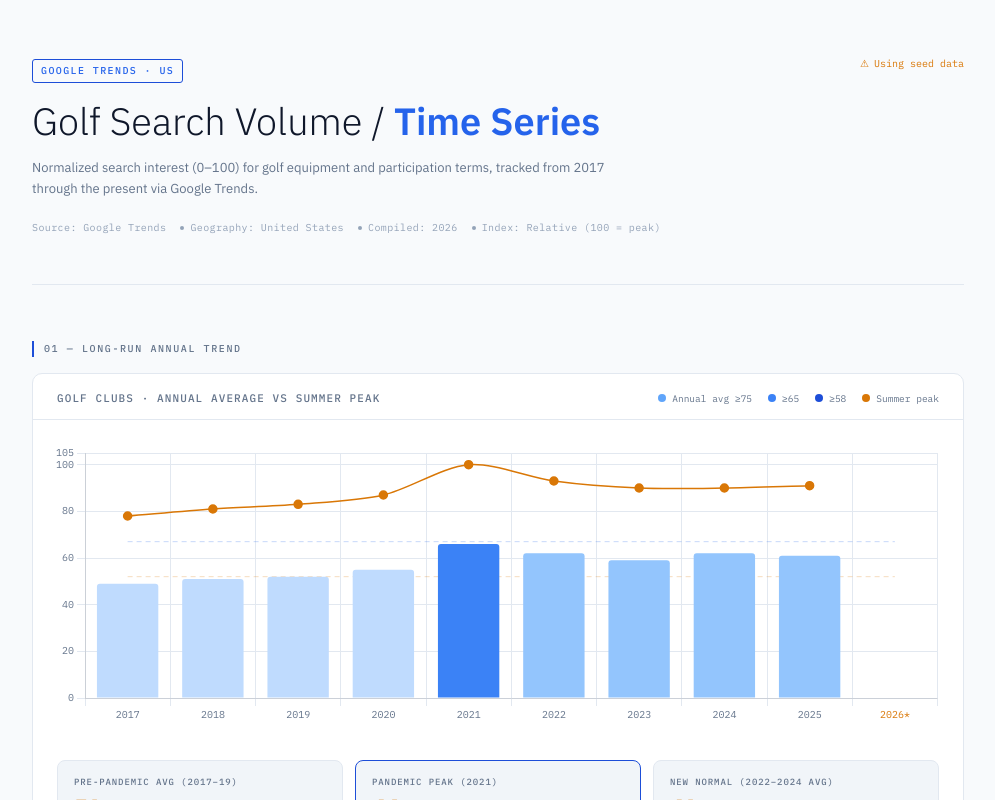
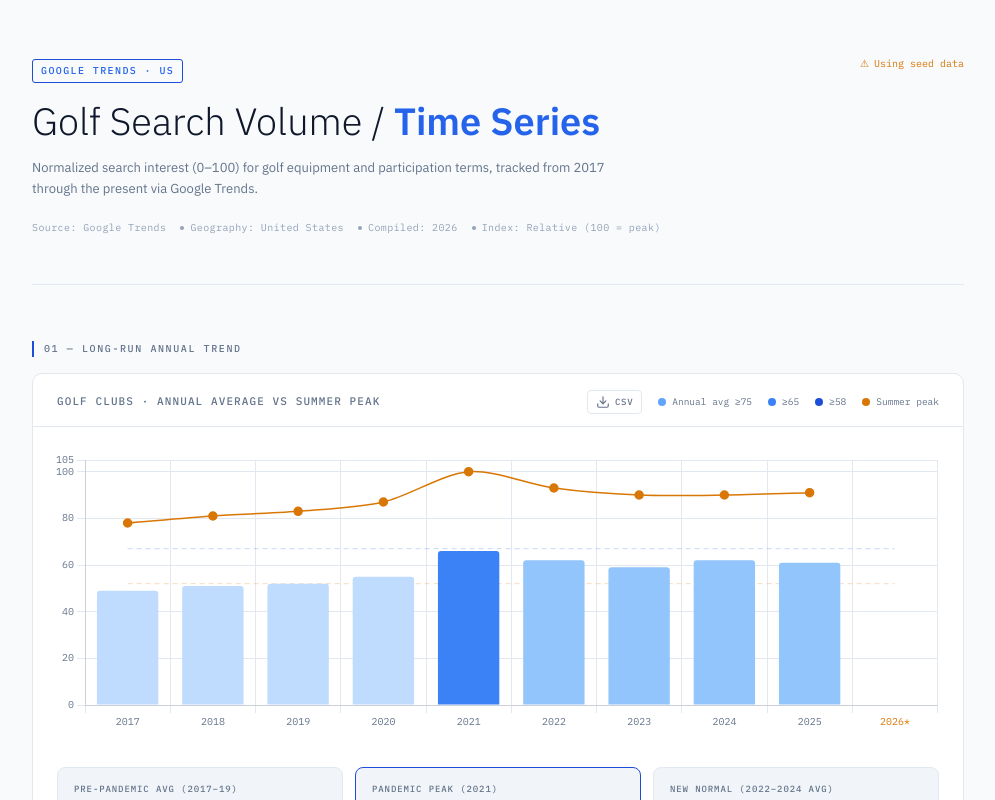
Before and after one commit to kiran-akkineni/golf-trends-dashboard, a Next.js app: page / in a window 1280 px wide. Shown: the top 800 px of the page, without its empty margins (142-1137 px from the left). Built offline with nearby package versions, Linux system fonts and the light colour scheme; no server answers.

Commit message:
Add CSV download to all charts + dynamic OEM insights

```diff
--- a/app/globals.css
+++ b/app/globals.css
@@ -215,6 +215,41 @@ body {
 .legend-line {
   width: 16px;
   height: 2px;
+  flex-shrink: 0;
+}
+
+.chart-header-right {
+  display: flex;
+  align-items: center;
+  gap: 16px;
+  flex-wrap: wrap;
+}
+
+.csv-download-btn {
+  display: flex;
+  align-items: center;
+  gap: 5px;
+  font-family: var(--mono);
+  font-size: 9px;
+  font-weight: 500;
+  text-transform: uppercase;
+  letter-spacing: 0.08em;
+  color: var(--muted);
+  background: transparent;
+  border: 1px solid var(--border);
+  border-radius: 4px;
+  padding: 4px 8px;
+  cursor: pointer;
+  transition: all 0.15s ease;
+}
+
+.csv-download-btn:hover {
+  color: var(--accent);
+  border-color: var(--accent2);
+  background: var(--s2);
+}
+
+.csv-download-btn svg {
   flex-shrink: 0;
 }
 
--- a/components/ChartCard.tsx
+++ b/components/ChartCard.tsx
@@ -1,11 +1,15 @@
 'use client';
-
-import { useState } from 'react';
 
 interface LegendItem {
   color: string;
   label: string;
   dashed?: boolean;
+}
+
+interface CsvData {
+  filename: string;
+  headers: string[];
+  rows: (string | number | null)[][];
 }
 
 interface ChartCardProps {
@@ -14,73 +18,73 @@ interface ChartCardProps {
   footnote?: string;
   children: React.ReactNode;
   below?: React.ReactNode;
-  onDownload?: () => void;
-  onLegendItemClick?: (index: number) => void;
+  csvData?: CsvData;
 }
 
-export default function ChartCard({
-  title, legend, footnote, children, below, onDownload, onLegendItemClick,
-}: ChartCardProps) {
-  const [hiddenIndices, setHiddenIndices] = useState<Set<number>>(new Set());
+function downloadCsv(data: CsvData) {
+  const csvContent = [
+    data.headers.join(','),
+    ...data.rows.map(row =>
+      row.map(cell => {
+        if (cell === null || cell === undefined) return '';
+        if (typeof cell === 'string' && (cell.includes(',') || cell.includes('"'))) {
+          return `"${cell.replace(/"/g, '""')}"`;
+        }
+        return cell;
+      }).join(',')
+    )
+  ].join('\n');
 
-  const handleLegendClick = (index: number) => {
-    setHiddenIndices((prev) => {
-      const next = new Set(prev);
-      if (next.has(index)) next.delete(index);
-      else next.add(index);
-      return next;
-    });
-    onLegendItemClick?.(index);
-  };
+  const blob = new Blob([csvContent], { type: 'text/csv;charset=utf-8;' });
+  const url = URL.createObjectURL(blob);
+  const link = document.createElement('a');
+  link.href = url;
+  link.download = `${data.filename}.csv`;
+  document.body.appendChild(link);
+  link.click();
+  document.body.removeChild(link);
+  URL.revokeObjectURL(url);
+}
 
+export default function ChartCard({ title, legend, footnote, children, below, csvData }: ChartCardProps) {
   return (
     <div className="chart-card">
       <div className="chart-header">
         <span className="chart-title">{title}</span>
         <div className="chart-header-right">
+          {csvData && (
+            <button
+              className="csv-download-btn"
+              onClick={() => downloadCsv(csvData)}
+              title="Download CSV"
+              aria-label="Download data as CSV"
+            >
+              <svg width="14" height="14" viewBox="0 0 24 24" fill="none" stroke="currentColor" strokeWidth="2" strokeLinecap="round" strokeLinejoin="round">
+                <path d="M21 15v4a2 2 0 0 1-2 2H5a2 2 0 0 1-2-2v-4" />
+                <polyline points="7 10 12 15 17 10" />
+                <line x1="12" y1="15" x2="12" y2="3" />
+              </svg>
+              <span>CSV</span>
+            </button>
+          )}
           {legend && legend.length > 0 && (
             <div className="chart-legend">
-              {legend.map((item, i) => {
-                const hidden = hiddenIndices.has(i);
-                return (
-                  <div
-                    key={item.label}
-                    className={`legend-item${onLegendItemClick ? ' legend-item--clickable' : ''}${hidden ? ' legend-item--hidden' : ''}`}
-                    onClick={onLegendItemClick ? () => handleLegendClick(i) : undefined}
-                  >
+              {legend.map((item) => (
+                <div key={item.label} className="legend-item">
                   {item.dashed ? (
                     <div
                       className="legend-line"
                       style={{
                         background: `repeating-linear-gradient(90deg, ${item.color} 0, ${item.color} 5px, transparent 5px, transparent 9px)`,
-                          opacity: hidden ? 0.2 : 1,
                       }}
                     />
                   ) : (
-                      <div
-                        className="legend-dot"
-                        style={{ background: item.color, opacity: hidden ? 0.2 : 1 }}
-                      />
+                    <div className="legend-dot" style={{ background: item.color }} />
                   )}
                   <span>{item.label}</span>
                 </div>
-                );
-              })}
+              ))}
             </div>
-          )}
-          {onDownload && (
-            <button
-              className="download-btn"
-              onClick={onDownload}
-              title="Download CSV"
-              aria-label="Download chart data as CSV"
-            >
-              <svg width="12" height="12" viewBox="0 0 12 12" fill="none" xmlns="http://www.w3.org/2000/svg">
-                <path d="M6 1v7M3.5 5.5L6 8l2.5-2.5" stroke="currentColor" strokeWidth="1.5" strokeLinecap="round" strokeLinejoin="round"/>
-                <path d="M1.5 10h9" stroke="currentColor" strokeWidth="1.5" strokeLinecap="round"/>
-              </svg>
-              CSV
-            </button>
           )}
         </div>
       </div>
--- a/components/Dashboard.tsx
+++ b/components/Dashboard.tsx
@@ -609,6 +609,102 @@ export default function Dashboard({ initialData }: DashboardProps) {
     return { ranked, leader, second, third, leaderGap };
   })();
 
+  // ── CSV Data for Downloads ──────────────────────────────────────────────────
+  const csvData = (() => {
+    const { monthly, quarterly, annual } = data.data;
+
+    // Chart 1: Annual
+    const annualYears = ['2017','2018','2019','2020','2021','2022','2023','2024','2025','2026'];
+    const chart1 = {
+      filename: 'golf-clubs-annual',
+      headers: ['Year', 'Annual Average', 'Summer Peak'],
+      rows: annualYears.map(y => [
+        y,
+        annual.golfClubs[y] ?? '',
+        annual.summerPeak[y] ?? ''
+      ])
+    };
+
+    // Chart 2: Quarterly
+    const qKeys = Object.keys(quarterly.golfClubs).sort();
+    const chart2 = {
+      filename: 'golf-quarterly',
+      headers: ['Quarter', 'Golf (broad)', 'Golf Clubs', 'Golf Equipment', 'Golf Simulator'],
+      rows: qKeys.map(q => [
+        q,
+        quarterly.golf[q] ?? '',
+        quarterly.golfClubs[q] ?? '',
+        quarterly.golfEquipment[q] ?? '',
+        quarterly.golfSimulator[q] ?? ''
+      ])
+    };
+
+    // Chart 3: Monthly Equipment (last 24)
+    const mKeys = Object.keys(monthly.golfClubs).sort().slice(-24);
+    const chart3 = {
+      filename: 'golf-equipment-monthly',
+      headers: ['Month', 'Golf Clubs', 'Golf Balls', 'Golf Bags'],
+      rows: mKeys.map(m => [
+        m,
+        monthly.golfClubs[m] ?? '',
+        monthly.golfBalls[m] ?? '',
+        monthly.golfBags[m] ?? ''
+      ])
+    };
+
+    // Chart 4: Simulator vs Clubs (last 24)
+    const chart4 = {
+      filename: 'simulator-vs-clubs-monthly',
+      headers: ['Month', 'Golf Clubs', 'Golf Simulator'],
+      rows: mKeys.map(m => [
+        m,
+        monthly.golfClubs[m] ?? '',
+        monthly.golfSimulator[m] ?? ''
+      ])
+    };
+
+    // Chart 5: Heatmap (full monthly)
+    const allMKeys = Object.keys(monthly.golfClubs).sort();
+    const chart5 = {
+      filename: 'golf-clubs-monthly-full',
+      headers: ['Month', 'Golf Clubs Index'],
+      rows: allMKeys.map(m => [m, monthly.golfClubs[m] ?? ''])
+    };
+
+    // Chart 6: YoY Delta
+    const yoyYears = ['2018','2019','2020','2021','2022','2023','2024','2025'];
+    const chart6 = {
+      filename: 'golf-clubs-yoy-delta',
+      headers: ['Year', 'Summer Peak', 'Prior Year Peak', 'YoY Change'],
+      rows: yoyYears.map(y => {
+        const curr = annual.summerPeak[y];
+        const prev = annual.summerPeak[String(parseInt(y) - 1)];
+        return [
+          y,
+          curr ?? '',
+          prev ?? '',
+          curr && prev ? curr - prev : ''
+        ];
+      })
+    };
+
+    // Chart 7: OEM Brands (last 24)
+    const chart7 = {
+      filename: 'oem-brands-monthly',
+      headers: ['Month', 'Callaway', 'TaylorMade', 'Titleist', 'Ping', 'Mizuno'],
+      rows: mKeys.map(m => [
+        m,
+        monthly.callaway?.[m] ?? '',
+        monthly.taylormade?.[m] ?? '',
+        monthly.titleist?.[m] ?? '',
+        monthly.ping?.[m] ?? '',
+        monthly.mizuno?.[m] ?? ''
+      ])
+    };
+
+    return { chart1, chart2, chart3, chart4, chart5, chart6, chart7 };
+  })();
+
   return (
     <main>
       <div className="container">
@@ -645,6 +741,7 @@ export default function Dashboard({ initialData }: DashboardProps) {
           <div className="section-label">01 — Long-Run Annual Trend</div>
           <ChartCard
             title="Golf Clubs · Annual Average vs Summer Peak"
+            csvData={csvData.chart1}
             legend={[
               { color: '#60a5fa', label: 'Annual avg ≥75' },
               { color: '#3b82f6', label: '≥65' },
@@ -691,6 +788,7 @@ export default function Dashboard({ initialData }: DashboardProps) {
           <div className="section-label">02 — Quarterly Granularity</div>
           <ChartCard
             title="All Terms · Quarterly Average (2017–present)"
+            csvData={csvData.chart2}
             legend={[
               { color: COLORS.green, label: 'Golf (broad)' },
               { color: COLORS.blue, label: 'Golf Clubs' },
@@ -712,6 +810,7 @@ export default function Dashboard({ initialData }: DashboardProps) {
           <div className="section-label">03 — Monthly Equipment Breakdown</div>
           <ChartCard
             title="Golf Clubs / Balls / Bags · Last 24 Months"
+            csvData={csvData.chart3}
             legend={[
               { color: COLORS.blue, label: 'Clubs' },
               { color: COLORS.green, label: 'Balls' },
@@ -732,6 +831,7 @@ export default function Dashboard({ initialData }: DashboardProps) {
           <div className="section-label">04 — Inverse Seasonality: Simulator vs. Clubs</div>
           <ChartCard
             title="Golf Simulator vs. Golf Clubs · Last 24 Months"
+            csvData={csvData.chart4}
             legend={[
               { color: COLORS.blue, label: 'Golf Clubs' },
               { color: COLORS.purple, label: 'Golf Simulator', dashed: true },
@@ -781,6 +881,7 @@ export default function Dashboard({ initialData }: DashboardProps) {
           <div className="section-label">05 — Seasonal Heatmap · Golf Clubs</div>
           <ChartCard
             title="Golf Clubs · Monthly Index Heatmap (2017–present)"
+            csvData={csvData.chart5}
             footnote="Color encodes search index intensity. 2026* row shows only completed months — future months appear as null (—) cells."
           >
             <Heatmap monthly={data.data.monthly.golfClubs} />
@@ -792,6 +893,7 @@ export default function Dashboard({ initialData }: DashboardProps) {
           <div className="section-label">06 — Year-over-Year Delta</div>
           <ChartCard
             title="Golf Clubs · YoY Summer Peak Change"
+            csvData={csvData.chart6}
             legend={[
               { color: COLORS.green, label: 'Positive YoY' },
               { color: COLORS.red, label: 'Negative YoY' },
@@ -812,6 +914,7 @@ export default function Dashboard({ initialData }: DashboardProps) {
           <div className="section-label">07 — OEM Brand Search Interest</div>
           <ChartCard
             title="Golf Equipment Brands · Last 24 Months"
+            csvData={csvData.chart7}
             legend={[
               { color: OEM_COLORS.callaway, label: 'Callaway' },
               { color: OEM_COLORS.taylormade, label: 'TaylorMade' },
```
Lines whose indentation alone changed are shown as unchanged.
